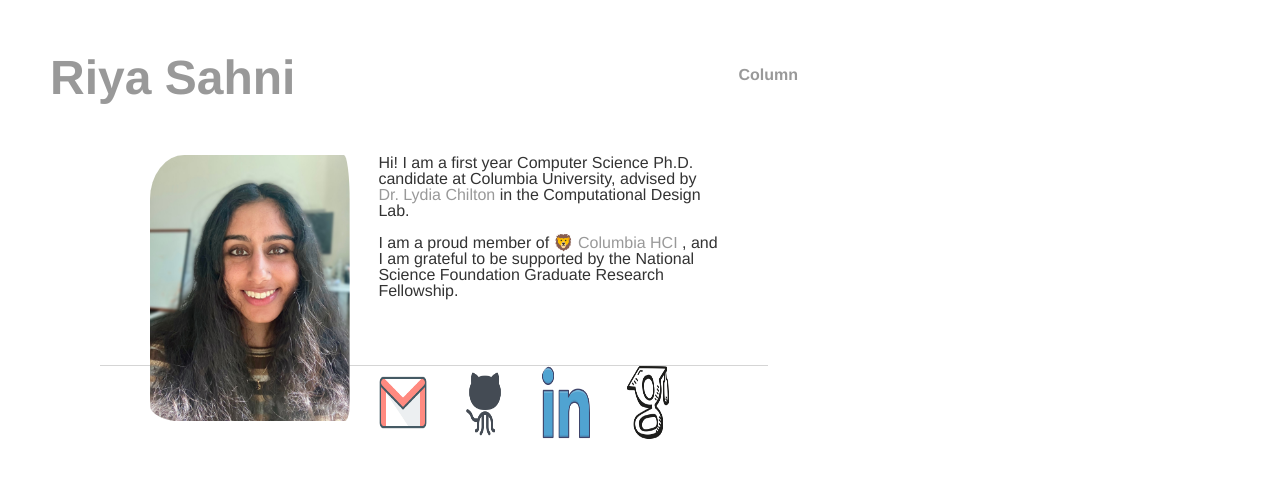
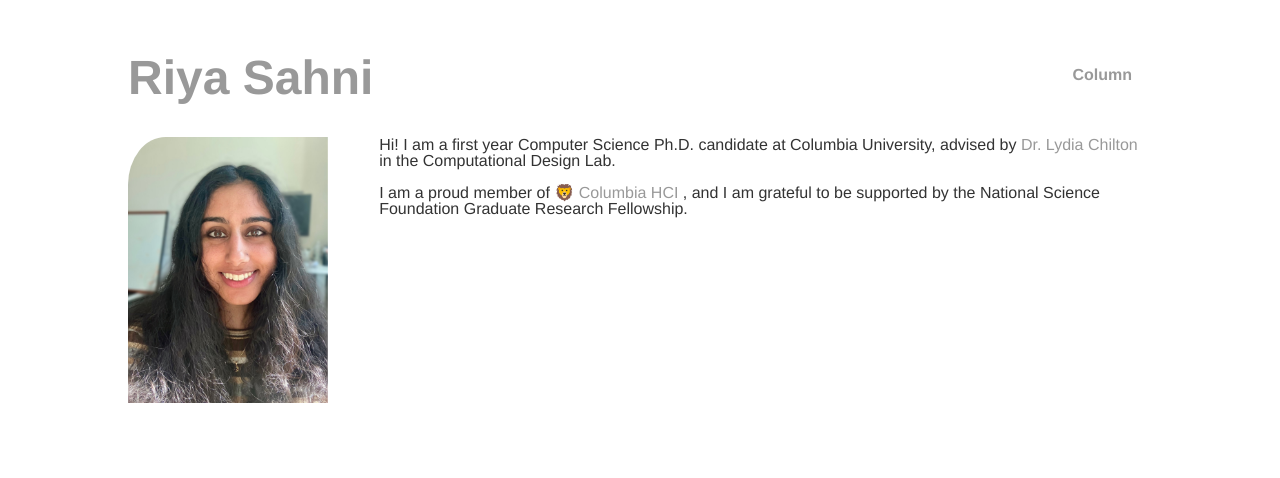
Before and after one commit to riyasahni/riyasahni.github.io, a Jekyll site: the page built from index.html, in a window 1280 px wide. Shown: the top 478 px of the page. Built offline with Jekyll 4.4.1, drawn with Linux system fonts in a browser that asks for light colours.

Commit message:
bah humbug

```diff
--- a/_layouts/default.html
+++ b/_layouts/default.html
@@ -20,7 +20,7 @@
 
 			{{ content }}
 
-				<ul class = "socials">
+				<!-- <ul class = "socials">
 						<a href="riya.sahni@cs.columbia.edu">
 						<img src="\img\favicons\email.png" alt="email" width="50" height="75">
 						</a>
@@ -33,7 +33,7 @@
 					 	<a href="https://scholar.google.com/">
 							<img src="\img\favicons\google_scholar.png" alt="google_scholar" width="50" height="75">
 						</a>
-				</ul>
+				</ul> -->
 
 			</div><!-- /.container -->
 		<!-- <footer>
--- a/css/main.css
+++ b/css/main.css
@@ -1,9 +1,6 @@
 body {
-    margin: 50px;
-    width: 60%;
-}
-div {
-    margin: 50px;
+    margin: 50px auto;
+    width: 80%;
 }
 header {
     background: rgb(53, 41, 116);
```
